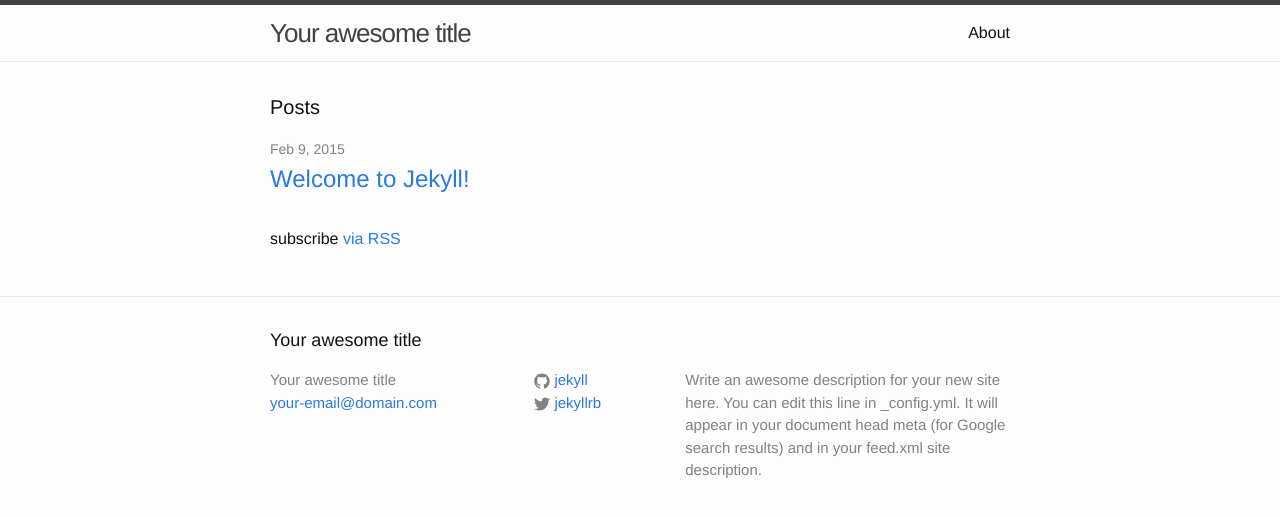
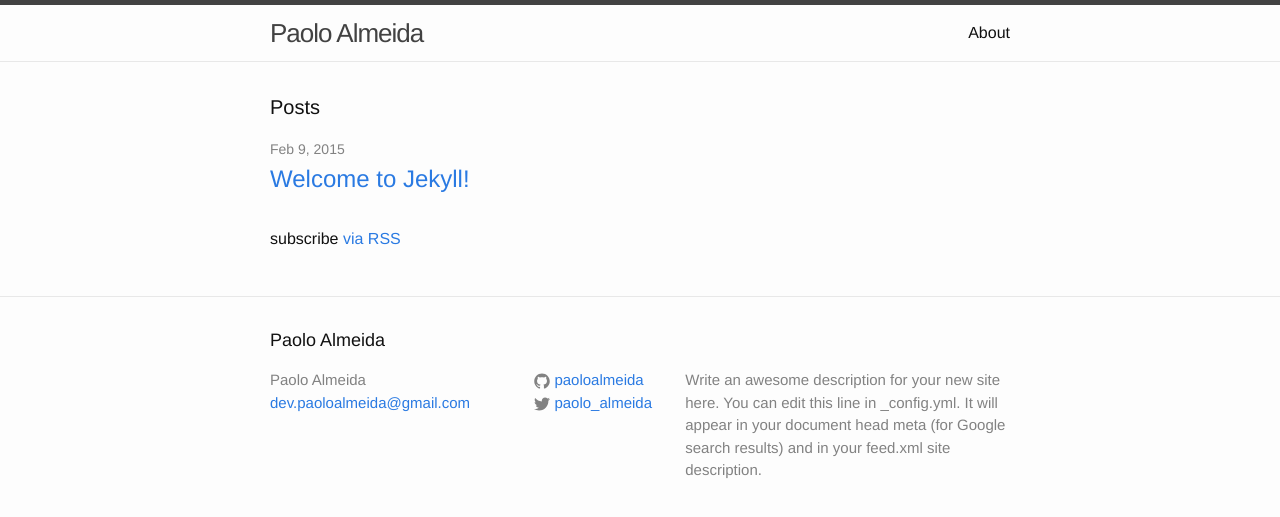
Before and after one commit to paoloalmeida/paoloalmeida-bkp, a Jekyll site: the page built from index.html, in a window 1280 px wide. Shown: the top 517 px of the page. Built offline with Jekyll 4.4.1, drawn with Linux system fonts in a browser that asks for light colours.

Commit message:
add personal configs / url redirect by cname file / add .editorconfig

```diff
--- /dev/null
+++ b/CNAME
@@ -0,0 +1 @@
+www.paoloalmeida.com
--- a/_config.yml
+++ b/_config.yml
@@ -1,14 +1,14 @@
 # Site settings
-title: Your awesome title
-email: your-email@domain.com
+title: Paolo Almeida
+email: dev.paoloalmeida@gmail.com
 description: > # this means to ignore newlines until "baseurl:"
   Write an awesome description for your new site here. You can edit this
   line in _config.yml. It will appear in your document head meta (for
   Google search results) and in your feed.xml site description.
 baseurl: "" # the subpath of your site, e.g. /blog/
-url: "http://yourdomain.com" # the base hostname & protocol for your site
-twitter_username: jekyllrb
-github_username:  jekyll
+url: "http://paoloalmeida.com" # the base hostname & protocol for your site
+twitter_username: paolo_almeida
+github_username:  paoloalmeida
 
 # Build settings
 markdown: kramdown
```
Also changed, not shown: 1 other file.
